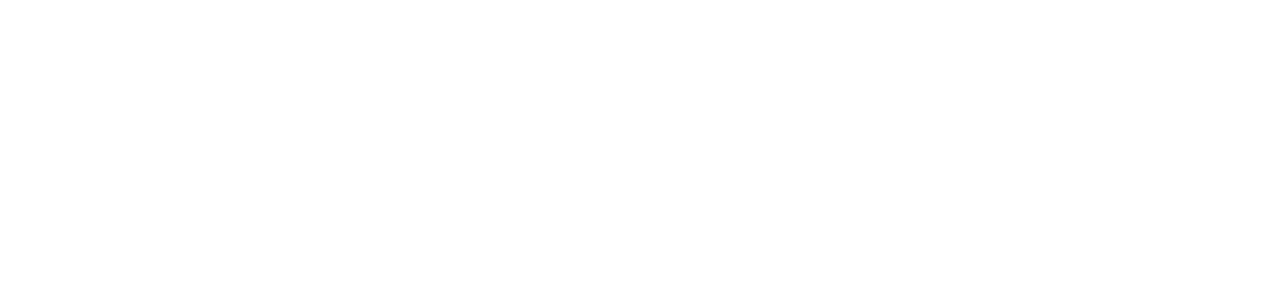
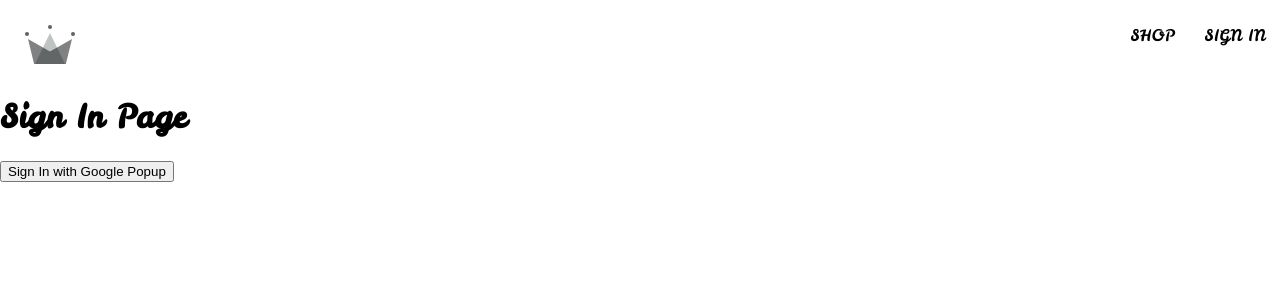
Before and after one commit to packaging03/crwn-clothing, a React (Create React App) app: page /sign-in in a window 1280 px wide. Before the commit this address had no page. Shown: the top 300 px of the page. Built offline with nearby package versions, Linux system fonts and the light colour scheme.

Commit message:
added sign-in component and firebase authentication

```diff
--- a/src/App.js
+++ b/src/App.js
@@ -1,6 +1,7 @@
 import Home from "./routes/home/home.component";
 import { Routes, Route } from "react-router-dom";
 import Navigation from "./routes/navigation/navigation.component";
+import SignIn from "./routes/sign-in/sign-in.component";
 
 const Shop = () => {
   return <h1>Shop Page</h1>;
@@ -12,6 +13,7 @@
       <Route path="/" element={<Navigation />}>
         <Route index element={<Home />} />
         <Route path="shop" element={<Shop />} />
+        <Route path="sign-in" element={<SignIn />} />
       </Route>
     </Routes>
   );
--- a/src/routes/navigation/navigation.component.jsx
+++ b/src/routes/navigation/navigation.component.jsx
@@ -16,6 +16,9 @@
           <Link className="nav-link" to="/shop">
             SHOP
           </Link>
+          <Link className="nav-link" to="/sign-in">
+            SIGN IN
+          </Link>
         </div>
       </div>
       <Outlet />
--- /dev/null
+++ b/src/routes/sign-in/sign-in.component.jsx
@@ -0,0 +1,16 @@
+import { signInWithGooglePopup } from "../../utils/firebase/firebase.utils";
+
+const SignIn = () => {
+  const logGoogleUser = async () => {
+    const response = await signInWithGooglePopup();
+    console.log(response);
+  };
+  return (
+    <div>
+      <h1>Sign In Page</h1>
+      <button onClick={logGoogleUser}>Sign In with Google Popup</button>
+    </div>
+  );
+};
+
+export default SignIn;
--- /dev/null
+++ b/src/utils/firebase/firebase.utils.js
@@ -0,0 +1,33 @@
+// Import the functions you need from the SDKs you need
+import { initializeApp } from "firebase/app";
+import {
+  getAuth,
+  signInWithRedirect,
+  signInWithPopup,
+  GoogleAuthProvider,
+} from "firebase/auth";
+// TODO: Add SDKs for Firebase products that you want to use
+// https://firebase.google.com/docs/web/setup#available-libraries
+
+// Your web app's Firebase configuration
+const firebaseConfig = {
+  apiKey: "AIzaSyAV5ji6A_3pF3Y9hyHIoIj2rSLvrXKjlJk",
+  authDomain: "crwn-clothing-db-22a58.firebaseapp.com",
+  projectId: "crwn-clothing-db-22a58",
+  storageBucket: "crwn-clothing-db-22a58.appspot.com",
+  messagingSenderId: "405677591707",
+  appId: "1:405677591707:web:4e70a8d85409b1da120a3e",
+};
+
+// Initialize Firebase
+const firebaseApp = initializeApp(firebaseConfig);
+
+const provider = new GoogleAuthProvider();
+
+provider.setCustomParameters({
+  prompt: "select_account",
+});
+
+export const auth = getAuth();
+
+export const signInWithGooglePopup = () => signInWithPopup(auth, provider);
```
